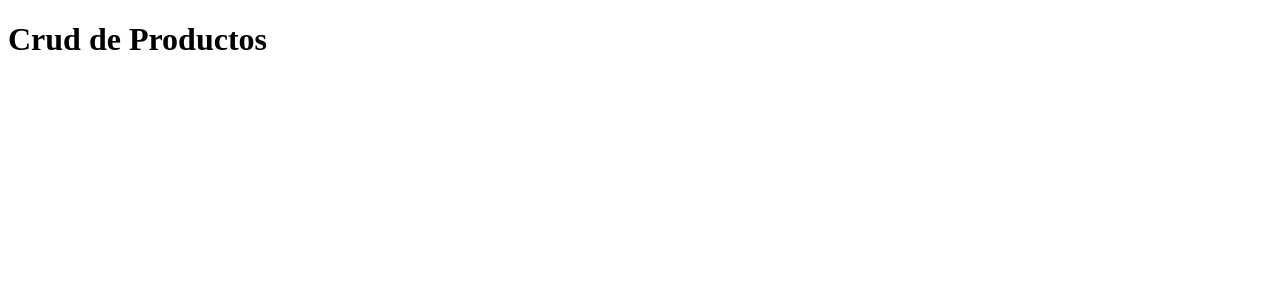
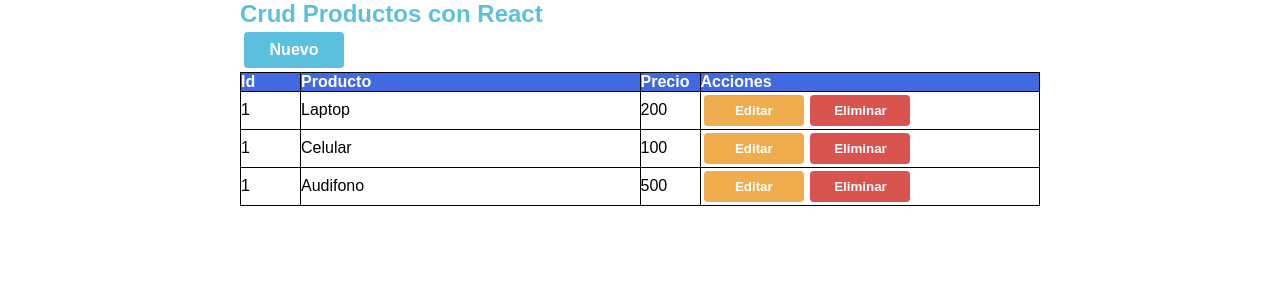
Before and after one commit to oscarrapray/crud-productos, a React (Create React App) app: page / in a window 1280 px wide. Shown: the top 300 px of the page. Built offline with nearby package versions, Linux system fonts and the light colour scheme.

Commit message:
Se maqueto el proyecto

```diff
--- a/src/App.js
+++ b/src/App.js
@@ -1,7 +1,21 @@
+import React from 'react'
+import Header from './components/Header';
+import Productos from './components/Productos'
+import NuevoProducto from './components/NuevoProducto'
+import EditarProducto from './components/EditarProducto'
+import './css/estilos.css'
+import {BrowserRouter as Router,Route,Switch} from 'react-router-dom'
 
 function App() {
   return (
-    <h1>Crud de Productos</h1>
+    <Router>
+      < Header />
+      <Switch>
+         <Route exact path = "/" component ={Productos} />
+         <Route path = "/productos/nuevo" component ={NuevoProducto}/>
+         <Route path = "/productos/editar/:id" component ={EditarProducto} />
+      </Switch>
+    </Router>
   );
 }
 
--- /dev/null
+++ b/src/components/EditarProducto.js
@@ -0,0 +1,12 @@
+import React from 'react';
+
+
+const EditarProducto = () => {
+
+
+    return (
+        <h2>Editar Producto</h2>
+     );
+}
+
+export default EditarProducto;
--- /dev/null
+++ b/src/components/Header.js
@@ -0,0 +1,13 @@
+import React from 'react';
+import {Link } from 'react-router-dom';
+
+
+const Header = () => {
+    return (
+        <div class="container">
+         <Link to = "/" className = "title-crud"><h2 >Crud Productos con React</h2></Link>
+        </div>
+     );
+}
+
+export default Header;
--- /dev/null
+++ b/src/components/NuevoProducto.js
@@ -0,0 +1,23 @@
+import React from 'react';
+
+const NuevoProductos = () => {
+
+    return (
+        <div className="form-product">
+        <h2 className="title_form">Agregar un nuevo Producto</h2>
+        <form >
+            <div className="form_item">
+                <input type="text" className="name" id="name" />
+                <label for="name">producto</label>
+            </div>
+            <div className="form_item">
+                <input type="text" className="name" id="precio" />
+                <label for="precio">precio</label>
+            </div>
+            <button className="btn btn_new">Guardar</button>
+        </form>
+    </div>
+     );
+}
+
+export default NuevoProductos;
--- /dev/null
+++ b/src/components/Productos.js
@@ -0,0 +1,52 @@
+import React from 'react';
+import { Link } from 'react-router-dom';
+
+const Productos = () => {
+
+    return (
+      <div class="cont_products">
+        <Link  to = "/productos/nuevo" className="btn btn_new">Nuevo</Link>
+      <table>
+       <thead>
+         <tr class="tr-head">
+           <th class="th-head" width="60px">Id</th>
+           <th class="th-head">Producto</th>
+           <th class="th-head" width="60px">Precio</th>
+           <th class="th-head">Acciones</th>
+         </tr>
+       </thead>
+       <tbody>
+         <tr>
+           <td>1</td>
+           <td>Laptop</td>
+           <td>200</td>
+           <td >
+               <button class="btn btn_edit">Editar</button>
+               <button class="btn btn_delete">Eliminar</button>
+           </td>
+         </tr>
+         <tr>
+           <td>1</td>
+           <td>Celular</td>
+           <td>100</td>
+           <td >
+               <button class="btn btn_edit">Editar</button>
+               <button class="btn btn_delete">Eliminar</button>
+           </td>
+         </tr>
+         <tr>
+           <td>1</td>
+           <td>Audifono</td>
+           <td>500</td>
+           <td >
+               <button class="btn btn_edit">Editar</button>
+               <button class="btn btn_delete">Eliminar</button>
+           </td>
+         </tr>
+       </tbody>
+     </table>
+   </div>
+     );
+}
+
+export default Productos;
--- /dev/null
+++ b/src/css/estilos.css
@@ -0,0 +1,124 @@
+*{
+    box-sizing: border-box;
+    margin: 0;
+    padding: 0;
+}
+
+body{
+    font-family: sans-serif;
+  }
+  .title-crud{
+    text-decoration: none;
+    color: #5bc0de;
+  }
+  .container,.cont_products{
+      width: 100%;
+      max-width: 800px;
+      margin-left: auto;
+      margin-right: auto;
+  }
+  table{
+    border-collapse: collapse;
+    table-layout: fixed;
+    empty-cells: hide;
+    width: 100%;
+    border: 1px solid black;
+  }
+  th,td{
+    border: 1px solid black;
+  }
+  tr:not(.tr-head):hover{
+    background: #eee;
+  }
+
+
+  td:hover,
+  th:not(.th-head):hover{
+    background: #ccc;
+  }
+
+  thead tr{
+    color: white;
+    background: royalblue;
+  }
+
+  /* thead th{
+    border: none;
+  } */
+
+  th{
+    text-align: left;
+  }
+  td{
+    text-align: left;
+  }
+  /*************************/
+  .btn{
+    display: inline-flex;
+    justify-content: center;
+    align-items: center;
+    padding: .5em 1em;
+    font-weight:bold;
+    cursor: pointer;
+    border: 1px solid transparent;
+    border-radius: 4px;
+    margin: .25em;
+    width: 100px;
+    text-decoration: none;
+  }
+  .btn_new{
+      background:#5bc0de;
+      color: #fff;
+  }
+  .btn_edit{
+      background: #f0ad4e;
+      color: #fff;
+  }
+  .btn_delete{
+      background: #d9534f;
+      color: #fff;
+  }
+  /*******************************/
+  .form-product{
+    width: 100%;
+    max-width: 500px;
+    margin: 2em;
+    margin-left: auto;
+    margin-right: auto;
+  }
+  form{
+    display: flex;
+    flex-direction: column;
+    gap: 1rem;
+    background: white;
+    padding: 1rem;
+    border-radius: 0.25rem;
+    box-shadow: 0 2px 4px rgba(0, 0,0,0.25);
+}
+
+.title_form{
+    margin-top: 1em;
+    margin-bottom: 1em;
+}
+
+.form_item{
+    display: flex;
+    flex-direction: column;
+    font-size: 0.75rem;
+}
+
+ label{
+    margin-bottom: 0.25rem;
+    order: -1;
+}
+
+ input{
+    border: 1px solid #ddd;
+    border-radius: 0.1rem;
+    padding: 00.25rem 0.5rem;
+    width: 100%;
+}
+
+ input:focus +label{
+    color: var(--color);
+}
```
